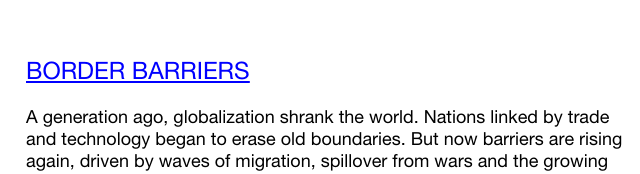
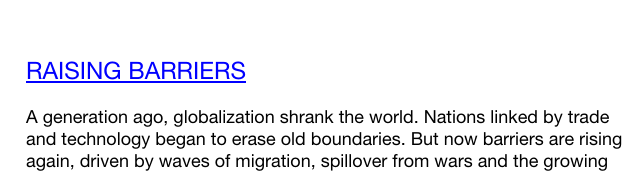
Before and after one commit to PenUsbInk/PEN-USB-INK, a plain HTML site: page Pen.html in a window 1280 px wide. Shown: the part 3262-3436 px from the top of the page, 178-818 px from the left. Drawn offline with nearby package versions, Linux system fonts and the light colour scheme; a web font is replaced by a local one.

Commit message:
Update Pen.html

```diff
--- a/Pen.html
+++ b/Pen.html
@@ -174,7 +174,7 @@
             <br>
             <h3>Nowadays, due to all the technology available, and the amount of time people dedicate to their smartphones, paper seems quite common and monotonous.</h3><br>
             <a href="https://www.washingtonpost.com/graphics/world/border-barriers/global-illegal-immigration-prevention/" class="site" target="_blank">
-                <h2>border barriers</h2>
+                <h2>raising barriers</h2>
             </a>
             <div class="text">A generation ago, globalization shrank the world. Nations linked by trade and technology began to erase old boundaries. But now barriers are rising again, driven by waves of migration, spillover from wars and the growing threat of terrorism.</div><br>
             <a href="https://www.washingtonpost.com/graphics/world/lesbos/" class="site" target="_blank">
```
